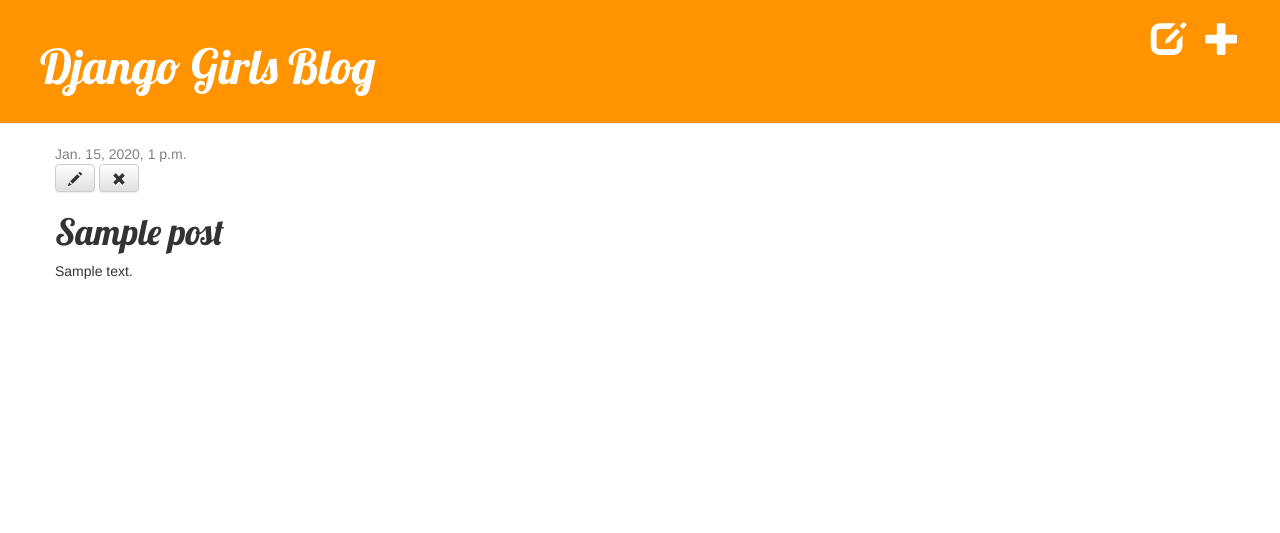
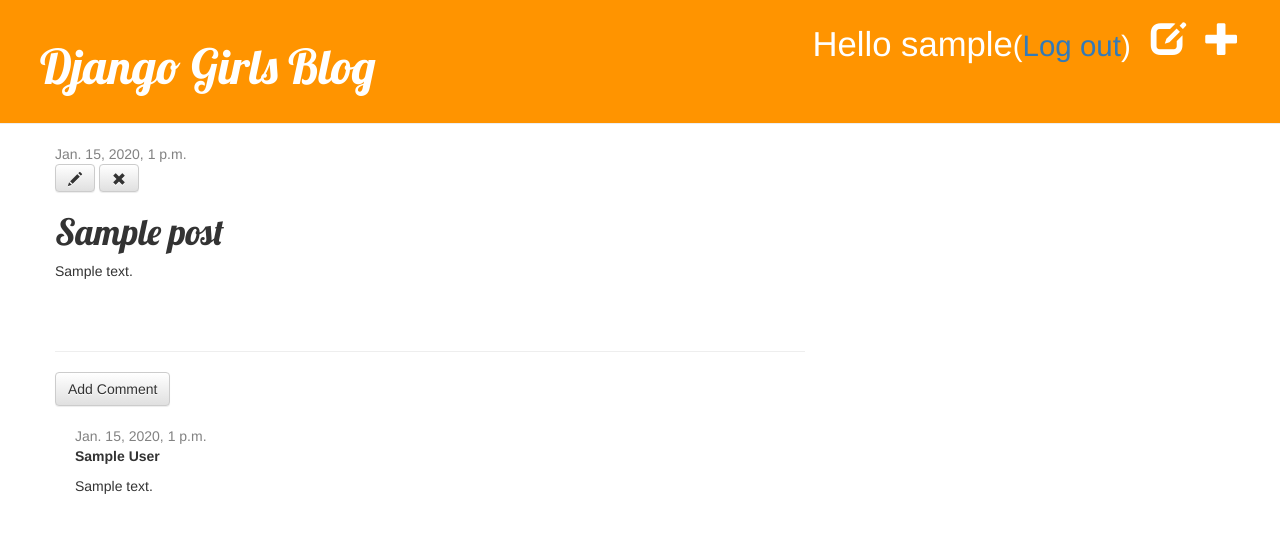
Before and after one commit to eaber155/my-first-blog, a Django app: page /post/1/ in a window 1280 px wide. Shown: the top 533 px of the page. Run offline with Django 3.2, Linux system fonts and the light colour scheme; a user stored in the database is signed in; tables that the repository leaves empty hold one stand-in row (values such as "Sample post"); some libraries are stand-ins or nearby versions.

Commit message:
Added a Comment model, authentication and security

```diff
--- a/blog/admin.py
+++ b/blog/admin.py
@@ -1,5 +1,7 @@
 from django.contrib import admin
-from .models import Post
+from blog.models import Post
+from blog.models import Comment
 
 
 admin.site.register(Post)
+admin.site.register(Comment)
--- a/blog/models.py
+++ b/blog/models.py
@@ -14,5 +14,24 @@
         self.published_date = timezone.now()
         self.save()
 
+    def approved_comments(self):
+        return self.comments.filter(approved_comment=True)
+
     def __str__(self):
         return self.title
+
+
+class Comment(models.Model):
+    post = models.ForeignKey('blog.Post',related_name='comments')
+    author = models.CharField(max_length=200)
+    text = models.TextField()
+    created_date = models.DateTimeField(default=timezone.now)
+    approved_comment = models.BooleanField(default=False)
+
+
+    def approve(self):
+        self.approved_comment = True
+        self.save()
+
+    def __str__(self):
+        return self.text
--- a/blog/static/css/blog.css
+++ b/blog/static/css/blog.css
@@ -37,3 +37,6 @@
 .post h1 a,	.post h1 a:visited{
     color:	#000000;
 }
+.comment{
+    margin: 20px 0px 20px 20px;
+}
--- a/blog/templates/blog/base.html
+++ b/blog/templates/blog/base.html
@@ -12,6 +12,9 @@
             {%if user.is_authenticated%}
                 <a href="{% url 'post_new'%}" class="top-menu"><span class="glyphicon glyphicon-plus"></span></a>
                 <a href="{% url 'post_draft_list'%}" class="top-menu"><span class="glyphicon glyphicon-edit"></span></a>
+                <p class="top-menu">Hello {{ user.username }}<small>(<a href="{% url 'logout' %}">Log out</a>)</small></p>
+            {%else%}
+                <a href="{% url 'login' %}" class="top-menu"><span class="glyphicon glyphicon-lock"></span></a>
             {%endif%}
             <h1><a	href="/">Django	Girls	Blog</a></h1>
         </div>
--- a/blog/templates/blog/post_detail.html
+++ b/blog/templates/blog/post_detail.html
@@ -11,8 +11,31 @@
         {%if user.is_authenticated%}
             <a class="btn btn-default" href="{% url 'post_edit'	pk=post.pk%}"><span class="glyphicon glyphicon-pencil"></span></a>
             <a class="btn btn-default" href="{% url 'post_remove' pk=post.pk %}"><span class="glyphicon glyphicon-remove"></span></a>
+        {%else%}
+            <a href="{% url 'login' %}" class="top-menu"><span class="glyphicon glyphicon-lock"></span></a>
         {%endif%}
         <h1>{{ post.title }}</h1>
         <p>{{ post.text|linebreaksbr }}</p>
     </div>
+
+    <hr>
+        <a class="btn btn-default" href="{%url 'add_comment_to_post' pk=post.pk%}">Add Comment</a>
+        {%for comment in post.comments.all%}
+            {%if user.is_authenticated or comment.approved_comment%}
+                <div class="comment">
+                    <div class="date">
+                        {{comment.created_date}}
+                        {%if not comment.approved_comment%}
+                            <a class="btn btn-default" href="{% url 'comment_remove' pk=comment.pk %}"><span class="glyphicon glyphicon-remove"></span></a>
+                            <a class="btn btn-default" href="{% url 'comment_approve' pk=comment.pk %}"><span class="glyphicon glyphicon-ok"></span></a>
+                        {% endif %}
+                    </div>
+                    <strong>{{comment.author}}</strong>
+                    <p>{{comment.text|linebreaks}}</p>
+                </div>
+            {%endif%}
+        {%empty%}
+            <a class="btn btn-default" href="{% url 'add_comment_to_post' pk=post.pk %}">Add Comment</a>
+            <p>No comments here yet :(</p>
+        {%endfor%}
 {% endblock %}
--- a/blog/templates/blog/post_list.html
+++ b/blog/templates/blog/post_list.html
@@ -6,7 +6,8 @@
                 <p>published:{{	post.published_date	}}</p>
             </div>
             <h1><a	href="{% url 'post_detail' pk=post.pk %}">{{	post.title	}}</a></h1>
-            <p>{{ post.text|linebreaksbr }}</p>
+            <p>{{ post.text|linebreaksbr }}
+            <a href="{%url 'post_detail' pk=post.pk%}">Comments: {{post.approved_comments.count}} </a>
         </div>
     {%	endfor	%}
 {%endblock%}
--- a/blog/urls.py
+++ b/blog/urls.py
@@ -8,5 +8,8 @@
     url(r'^post/(?P<pk>\d+)/edit/$', views.post_edit, name='post_edit'),
     url(r'^drafts/$', views.post_draft_list, name='post_draft_list'),
     url(r'^post/(?P<pk>\d+)/publish/$', views.post_publish, name='post_publish'),
-    url(r'^post/(?P<pk>\d+)/remove/$', views.post_remove, name='post_remove')
+    url(r'^post/(?P<pk>\d+)/remove/$', views.post_remove, name='post_remove'),
+    url(r'^post/(?P<pk>\d+)/comment/$', views.add_comment_to_post, name='add_comment_to_post'),
+url(r'^comment/(?P<pk>\d+)/approve/$', views.comment_approve, name='comment_approve'),
+url(r'^comment/(?P<pk>\d+)/remove/$', views.comment_remove, name='comment_remove'),
 ]
--- a/blog/views.py
+++ b/blog/views.py
@@ -1,9 +1,9 @@
 from django.shortcuts import render, get_object_or_404
 from django.utils import timezone
-from .models import Post
-from .forms import PostForm
+from .models import Post, Comment
+from .forms import PostForm, CommentForm
 from django.shortcuts import redirect
-
+from django.contrib.auth.decorators import login_required
 
 def post_list(request):
     posts = Post.objects.filter(published_date__lte=timezone.now()).order_by('published_date')
@@ -13,6 +13,7 @@
     post = get_object_or_404(Post, pk=pk)
     return render(request, 'blog/post_detail.html',{'post':post})
 
+@login_required
 def	post_new(request):
     if request.method=="POST":
         form = PostForm(request.POST)
@@ -25,6 +26,7 @@
         form = PostForm()
     return render(request, 'blog/post_edit.html', {'form': form})
 
+@login_required
 def	post_edit(request,	pk):
     post = get_object_or_404(Post,	pk=pk)
     if request.method=="POST":
@@ -38,16 +40,45 @@
         form = PostForm(instance=post)
     return render(request, 'blog/post_edit.html', {'form': form})
 
+@login_required
 def post_draft_list(request):
     posts = Post.objects.filter(published_date__isnull=True).order_by('created_date')
     return render(request, 'blog/post_draft_list.html', {'posts':posts})
 
+@login_required
 def post_publish(request,pk):
     post = get_object_or_404(Post, pk=pk)
     post.publish()
     return redirect('post_detail', pk=pk)
 
+@login_required
 def post_remove(request,pk):
     post=get_object_or_404(Post,pk=pk)
     post.delete()
     return redirect('post_list')
+
+def add_comment_to_post(request, pk):
+    post = get_object_or_404(Post, pk=pk)
+    if request.method=="POST":
+        form = CommentForm(request.POST)
+        if form.is_valid():
+            comment = form.save(commit=False)
+            comment.post = post
+            comment.save()
+            return redirect('post_detail', pk=post.pk)
+    else:
+        form = CommentForm()
+    return render (request, 'blog/add_comment_to_post.html', {'form':form})
+
+@login_required
+def comment_approve(request, pk):
+    comment = get_object_or_404(Comment, pk=pk)
+    comment.approve()
+    return redirect('post_detail', pk=comment.post.pk)
+
+@login_required
+def comment_remove(request, pk):
+    comment = get_object_or_404(Comment, pk=pk)
+    post_pk = comment.post.pk
+    comment.delete()
+    return redirect('post_detail', pk=post_pk)
--- a/mysite/settings.py
+++ b/mysite/settings.py
@@ -121,3 +121,4 @@
 
 STATIC_URL = '/static/'
 STATIC_ROOT = os.path.join(BASE_DIR, 'static')
+LOGIN_REDIRECT_URL = '/'
--- a/mysite/urls.py
+++ b/mysite/urls.py
@@ -15,8 +15,12 @@
 """
 from django.conf.urls import include, url
 from django.contrib import admin
+import django.contrib.auth.views as views
+admin.autodiscover()
 
 urlpatterns = [
     url(r'^admin/', admin.site.urls),
+    url(r'^accounts/login/$', views.login, name='login'),
+    url(r'^accounts/logout/$', views.logout, name='logout', kwargs={'next_page':'/'}),
     url(r'', include('blog.urls')),
 ]
```
Also changed, not shown: blog/forms.py (+8 -1 lines), blog/templates/blog/add_comment_to_post.html (added, +10 -0 lines), blog/templates/registration/login.html (added, +27 -0 lines), blog/migrations/0002_comment.py (added).
